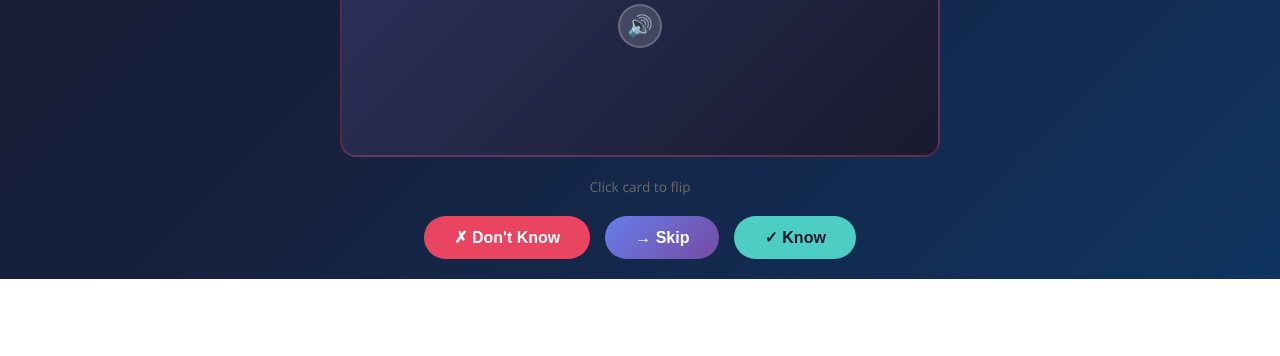
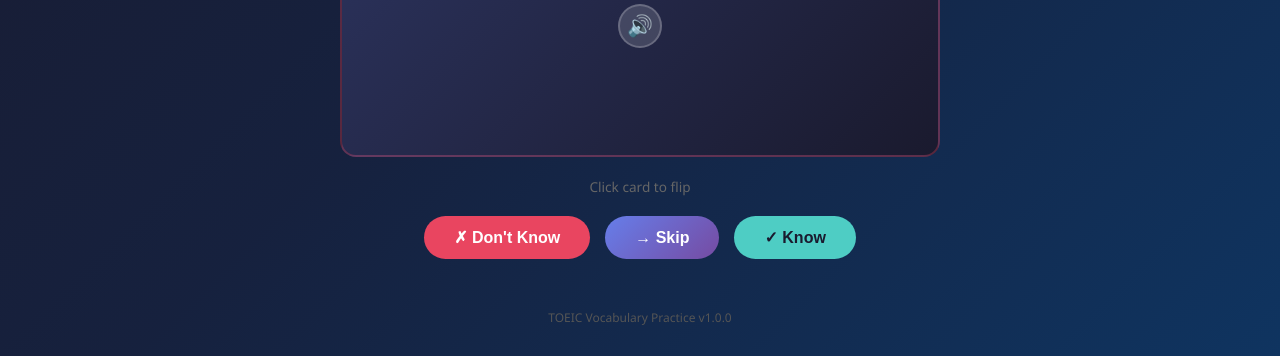
Before and after one commit to tpint/toeic_practice, a website: page index.html in a window 1280 px wide. Shown: the part 659-1015 px from the top of the page. Before the commit the page ends 938 px from the top, so only its background shows below. Drawn offline with Linux system fonts and the light colour scheme.

Commit message:
feat: add version number to page footer
Co-authored-by: Copilot <223556219+Copilot@users.noreply.github.com>

```diff
--- a/index.html
+++ b/index.html
@@ -81,6 +81,7 @@
         .voice-speed input[type=range]{width:80px;accent-color:#e94560;cursor:pointer}
         .voice-speed .speed-val{color:#f5a623;font-size:.8rem;min-width:32px}
         .hidden{display:none!important}
+        footer{text-align:center;color:#555;font-size:.75rem;padding:30px 0 10px;margin-top:20px}
         @media(max-width:600px){.container{padding:10px}h1{font-size:1.5rem}.card-word{font-size:1.5rem}.word-item{grid-template-columns:1fr;gap:4px}}
     </style>
 </head>
@@ -123,6 +124,7 @@
         <input type="text" class="search-box" id="searchBox" placeholder="Search words (English or Thai)..." oninput="filterList()">
         <div class="word-list" id="wordList"></div>
     </div>
+    <footer>TOEIC Vocabulary Practice v1.0.0</footer>
 </div>
 <script src="toeic_data.js"></script>
 <script>
```
